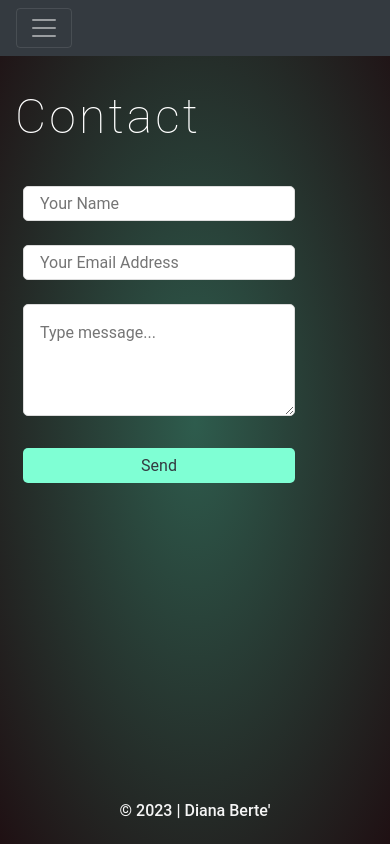
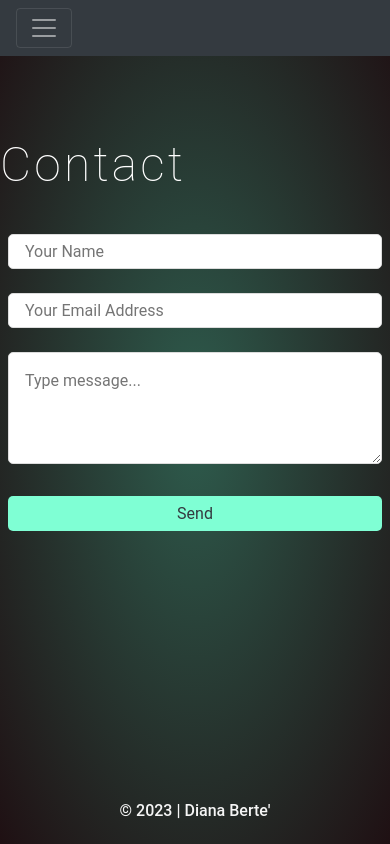
Before and after one commit to DianaBerte/My-portfolio, a React (Create React App) app in the folder my-portfolio/: page /contact in a window 390 px wide. Built offline with nearby package versions, Linux system fonts and the light colour scheme; no server answers.

Commit message:
Contact page responsiveness

```diff
--- a/my-portfolio/src/assets/index.css
+++ b/my-portfolio/src/assets/index.css
@@ -215,13 +215,36 @@ p {
 
 /* CONTACT FORM */
 
-.contact-form-container-div {
-    max-width: 50%;
+.contact-page-container {
+    max-width: 40%;
+    max-height: fit-content;
+    box-sizing: border-box;
+    margin-left: 15rem;
+    padding: 0;
 }
 
-@media screen and (max-width: 990px) {
-    .contact-form-container-div  {
+.contact-form-container {
+    max-width: 100%;
+}
+
+@media screen and (max-width: 1251px) {
+    .contact-page-container {
+        padding-left: 0;
+        padding-top: 2rem;
+        margin: 0;
+        padding: 0;
+    }
+}
+
+@media screen and (max-width: 1050px) {
+    .contact-page-container {
         max-width: 80%;
+    }
+}
+
+@media screen and (max-width: 800px) {
+    .contact-page-container {
+        max-width: 100%;
     }
 }
 
--- a/my-portfolio/src/components/ContactComponent.tsx
+++ b/my-portfolio/src/components/ContactComponent.tsx
@@ -48,7 +48,7 @@ const ContactComponent = () => {
         <>
         <NavbarComponent />
 
-        <Container className='container'>
+        <Container className='contact-page-container'>
 
         {/* Warning alert */}
         {showWarningAlert && (
@@ -66,11 +66,11 @@ const ContactComponent = () => {
           </Alert>
         )}
 
-        <div className='container-div'>
+        <div className='title-container'>
             <h1 className="title">Contact</h1>
         </div>
 
-        <div className='contact-form-container-div'>
+        <div className='contact-form-container'>
 
         <form ref={form} onSubmit={sendEmail}>
             <label></label>
```
